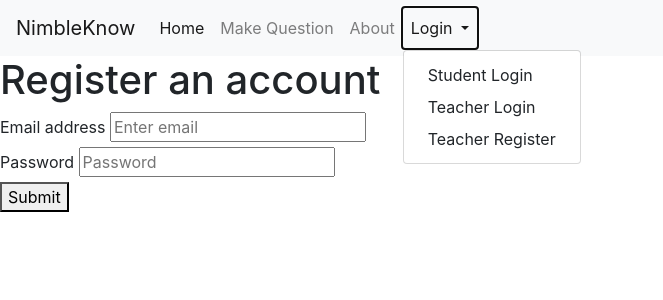
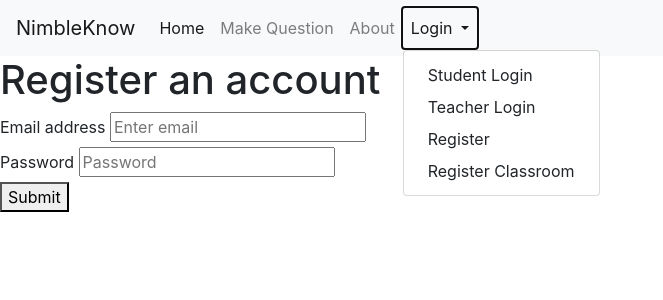
Before and after one commit to wwu-csci-497/csci-497-project-classroomfeedbacksystem, a Flask app: page /register in a window 1280 px wide, after a click on "Login". Shown: the top 300 px of the page, without its empty margins (0-663 px from the left). Run offline with Flask 2, Linux system fonts and the light colour scheme; some libraries are stand-ins or nearby versions.

Commit message:
fixxed error

```diff
--- a/flaskr/templates/base.html
+++ b/flaskr/templates/base.html
@@ -17,11 +17,7 @@
     <div class="collapse navbar-collapse" id="navbarNavDropdown">
       <ul class="navbar-nav">
         <li class="nav-item active">
-          {% if session.get('user_id') is none %}
           <a class="nav-link" href="{{ url_for('review.home') }}">Home <span class="sr-only">(current)</span></a>
-          {% else %}
-          <a class="nav-link" href="{{ url_for('review.dashboard') }}">Home <span class="sr-only">(current)</span></a>
-          {% endif %}
         </li>
         <li class="nav-item">
           <a class="nav-link" href="{{ url_for('review.create') }}">Make Question</a>
@@ -31,27 +27,18 @@
           </li>
         <li class="nav-item dropdown">
           <a class="nav-link dropdown-toggle" href="#" id="navbarDropdownMenuLink" role="button" data-toggle="dropdown" aria-haspopup="true" aria-expanded="false">
-            {% if session.get('user_id') is none %}
-              Login
-            {% else %}
-              My Account
-              {% endif %}
+            Login
           </a>
           <div class="dropdown-menu" aria-labelledby="navbarDropdownMenuLink">
-            {% if session.get('user_id') is none %}
-              <a class="dropdown-item" href="{{ url_for('auth.studentlogin') }}">Student Login</a>
-              <a class="dropdown-item" href="{{ url_for('auth.teacherlogin') }}">Teacher Login</a>
-              <a class="dropdown-item" href="{{ url_for('auth.register') }}">Teacher Register</a>
-            {% else %}
-            <a class="dropdown-item" href="{{ url_for('auth.logout') }}">Logout</a>
+            <a class="dropdown-item" href="{{ url_for('auth.studentlogin') }}">Student Login</a>
+            <a class="dropdown-item" href="{{ url_for('auth.teacherlogin') }}">Teacher Login</a>
+            <a class="dropdown-item" href="{{ url_for('auth.register') }}">Register</a>
             <a class="dropdown-item" href="{{ url_for('auth.registerclass') }}">Register Classroom</a>
-            {% endif %}
           </div>
         </li>
       </ul>
     </div>
   </nav>
-
 
 
 <section class="content">
```
